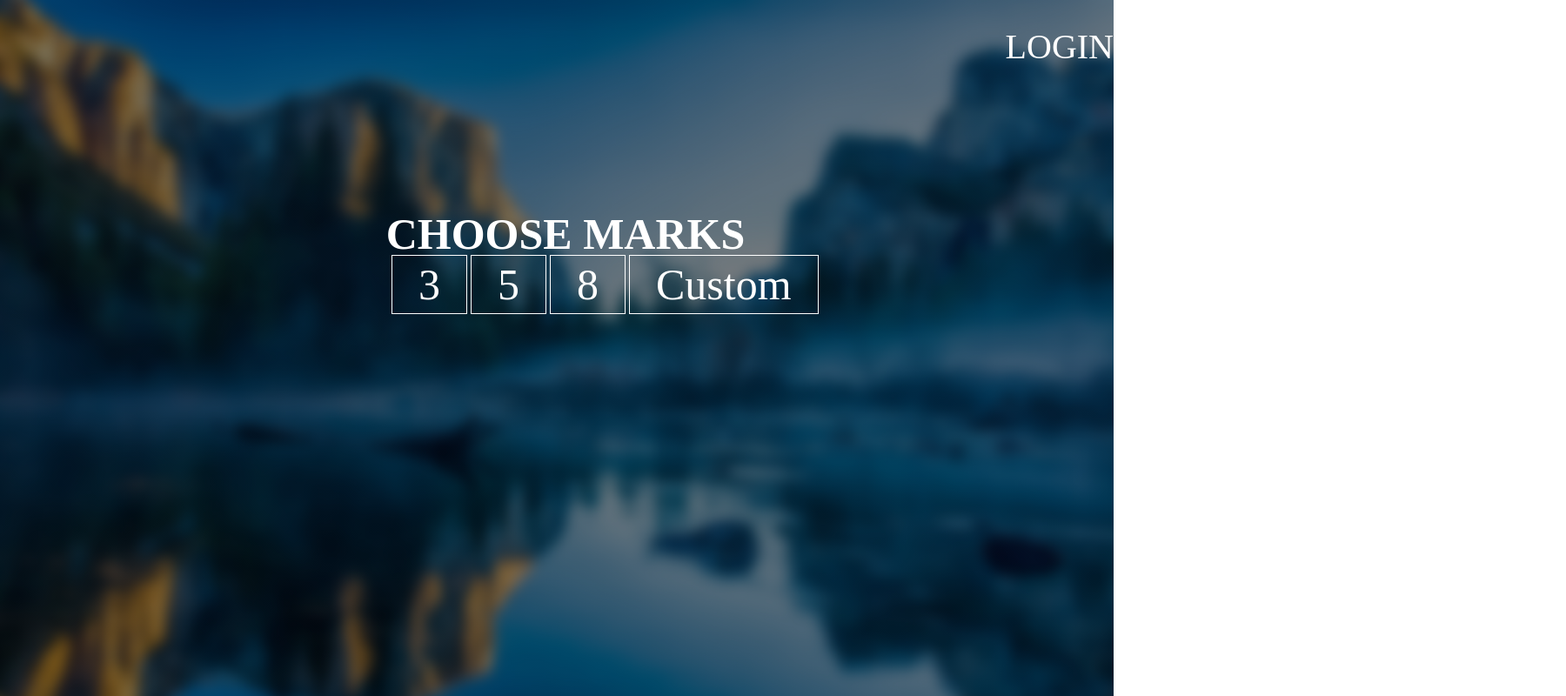
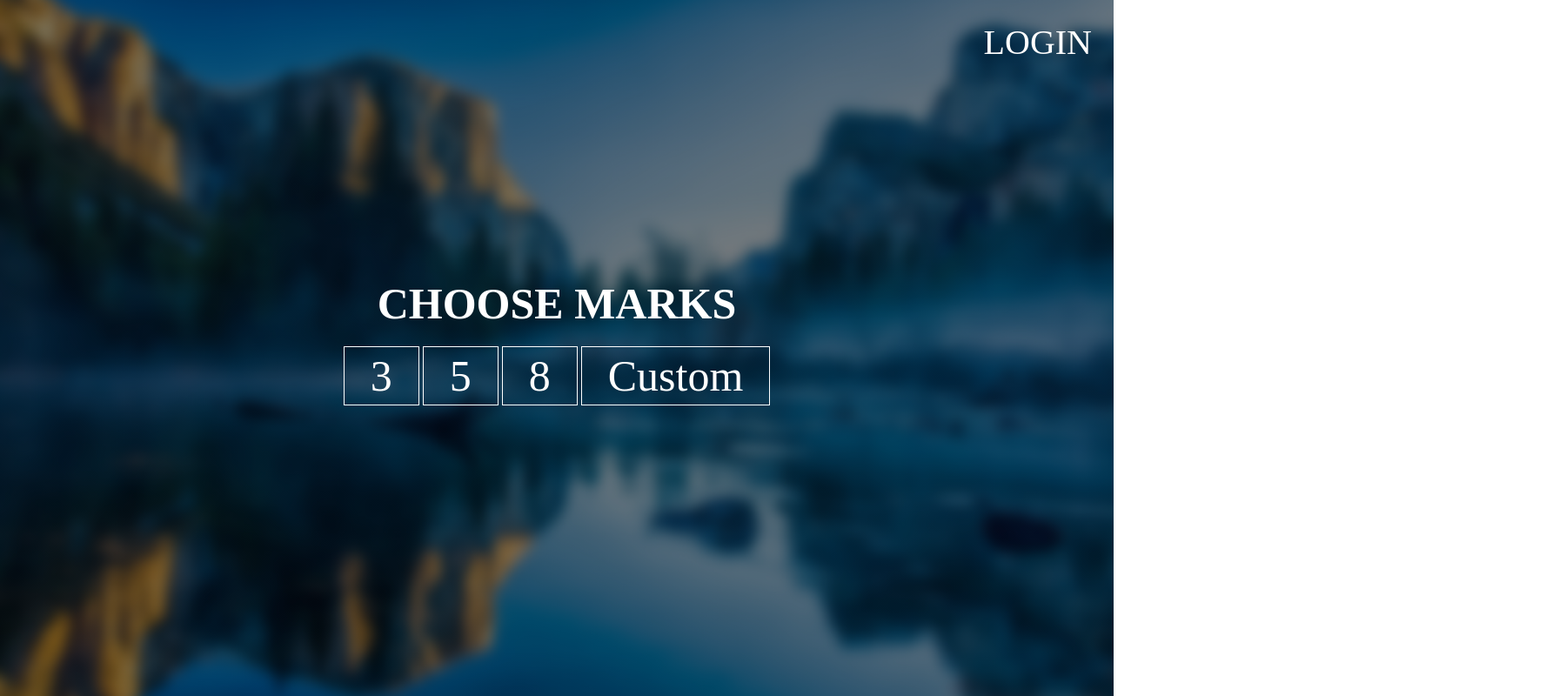
Before and after one commit to sanjaytharagesh31/QuestionBank-Hackathon, a plain HTML site: page HTML mockup/landing.html in a window 1280 px wide. Shown: the whole page at 87% size, 1800 px wide, since content can reach past the window. Drawn offline with Linux system fonts and the light colour scheme.

Commit message:
solve alignment issues

```diff
--- a/HTML mockup/landing.html
+++ b/HTML mockup/landing.html
@@ -1,9 +1,10 @@
-<!doctype html>
+<!DOCTYPE html>
 <html>
     <head>
         <title> Landing page </title>
         <link href="style.css" rel="stylesheet" type="text/css">
     </head>
+
 	<body>
         <header>
             <div class="row">
@@ -21,5 +22,5 @@
 					</ul>
             </div>
 		</header>
-    </head>
+	</body>
 </html>
--- a/HTML mockup/style.css
+++ b/HTML mockup/style.css
@@ -9,14 +9,14 @@ header
     background-image:linear-gradient(rgba(0,0,0,0.5),rgba(0,0,0,0.5)),url(landing.jpg);
     height: 100vh;
     background-size: cover;
-    background-position center;
+    background-position: center;
 }
 
 .main-nav
 {
     float: right;
     list-style: none;
-    margin-top: 30px;
+    margin: 25px;
 }
 
 .main-nav li
@@ -42,9 +42,10 @@ header
 .choose
 {
     position: absolute;
-    width: 1300px;
-    margin-left: 0px;
-    margin-top: 240px;
+    width: 100%;
+	margin: 0 auto;
+	top: 40%;
+	text-align: center;
 }
 
 h1
@@ -58,11 +59,10 @@ h1
 
 .mark-bt
 {
-    position: absolute;
-    margin-left: 450px;
-    margin-top: 0px;
+	position: relative;
+	margin-top: 25px;
     list-style: none;
-    width: 1350px;
+    width: 100%;
 }
 
 .mark-bt li
```
Lines whose indentation alone changed are shown as unchanged.
